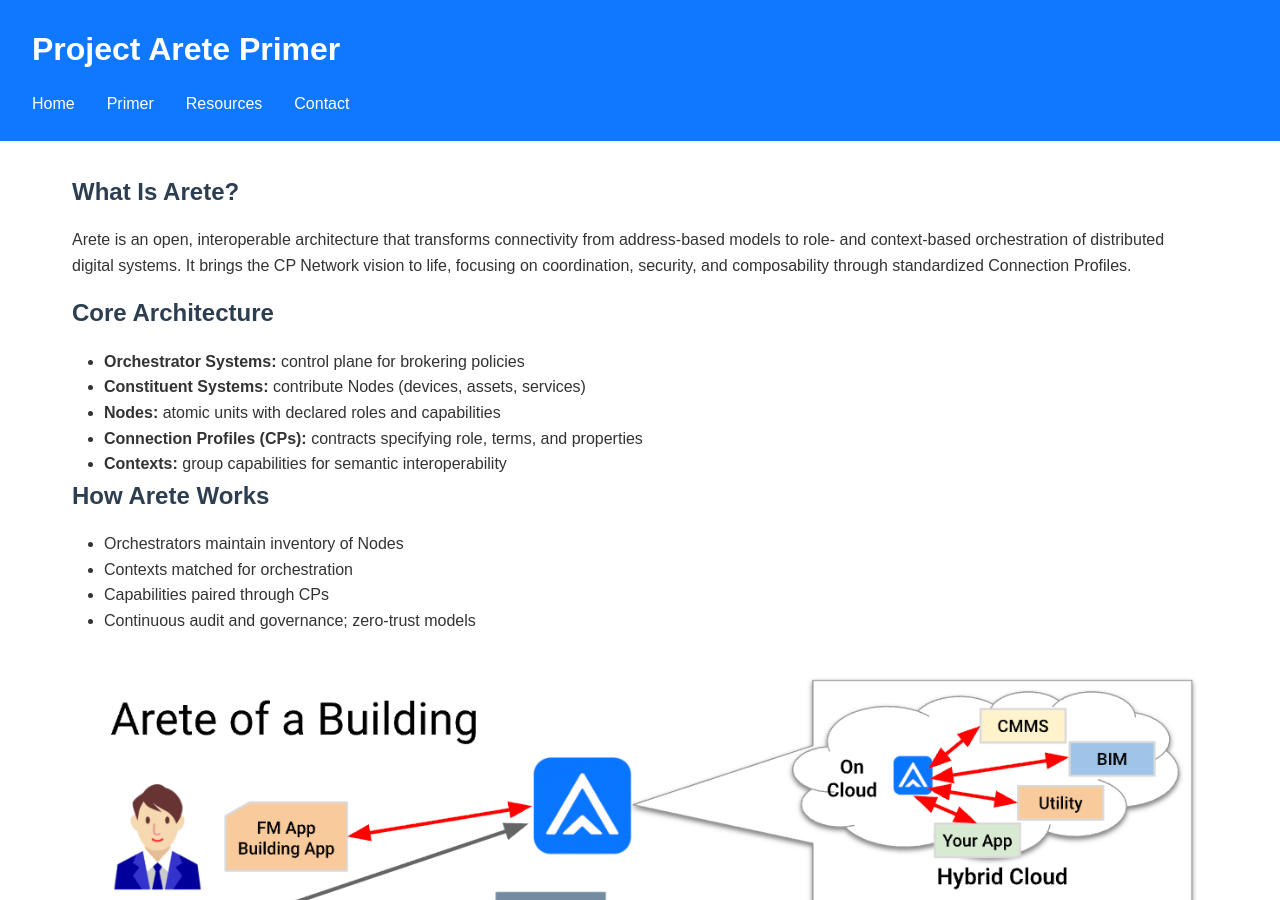
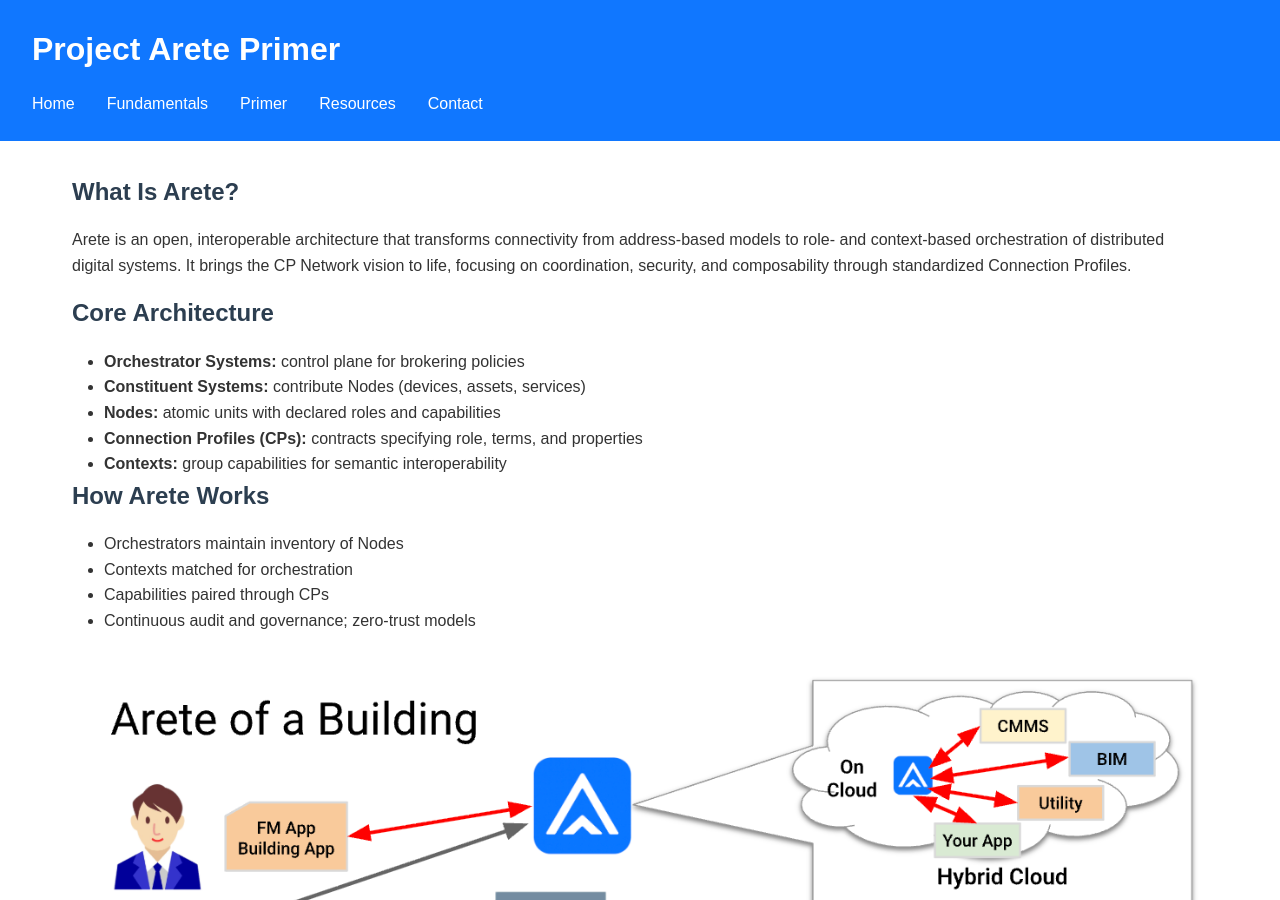
Before and after one commit to project-arete/website, a Jekyll site: the page primer.html, which Jekyll copies as it is, in a window 1280 px wide and 900 px high. Built offline with Jekyll 4.4.1, drawn with Linux system fonts in a browser that asks for light colours.

Commit message:
Update primer.html

```diff
--- a/primer.html
+++ b/primer.html
@@ -13,6 +13,7 @@
     <nav>
       <ul>
         <li><a href="index.html">Home</a></li>
+        <li><a href="fundamentals.html">Fundamentals</a></li>
         <li><a href="primer.html">Primer</a></li>
         <li><a href="explore.html">Resources</a></li>
         <li><a href="contact.html">Contact</a></li>
```
